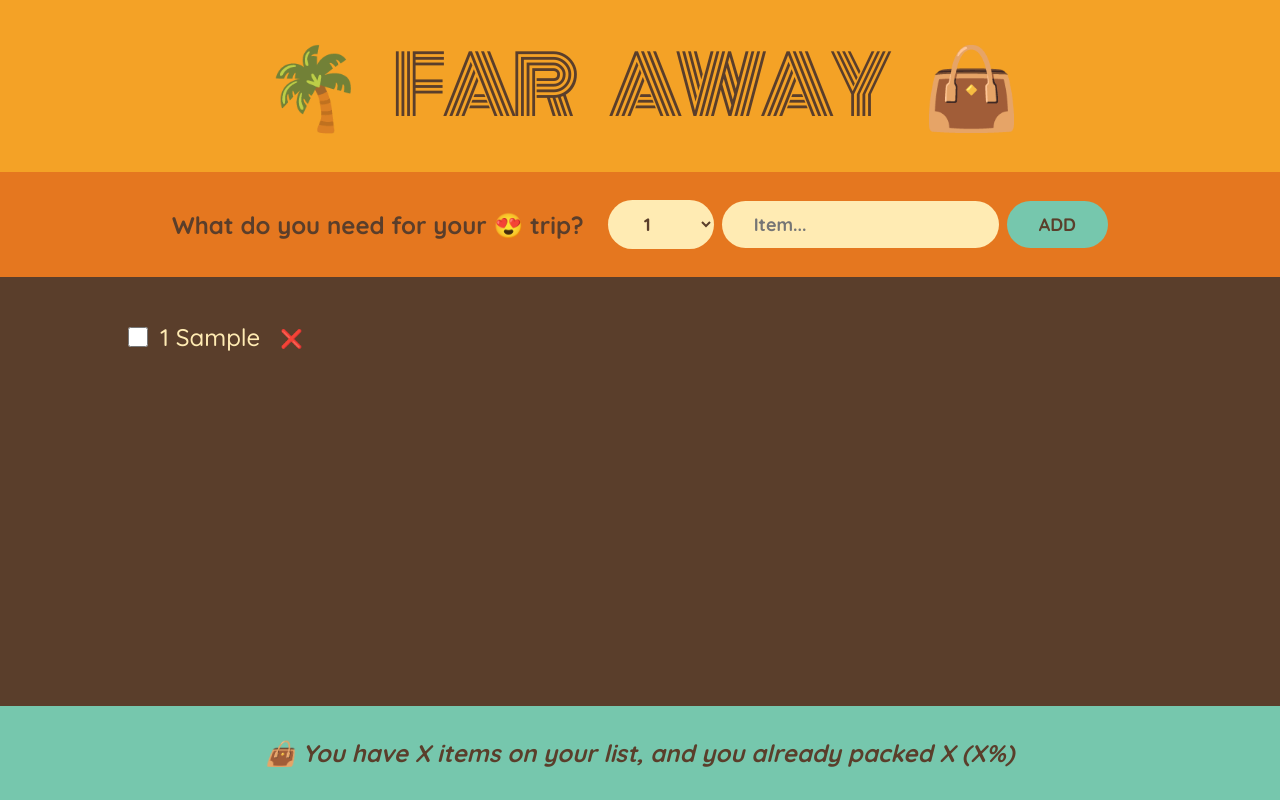
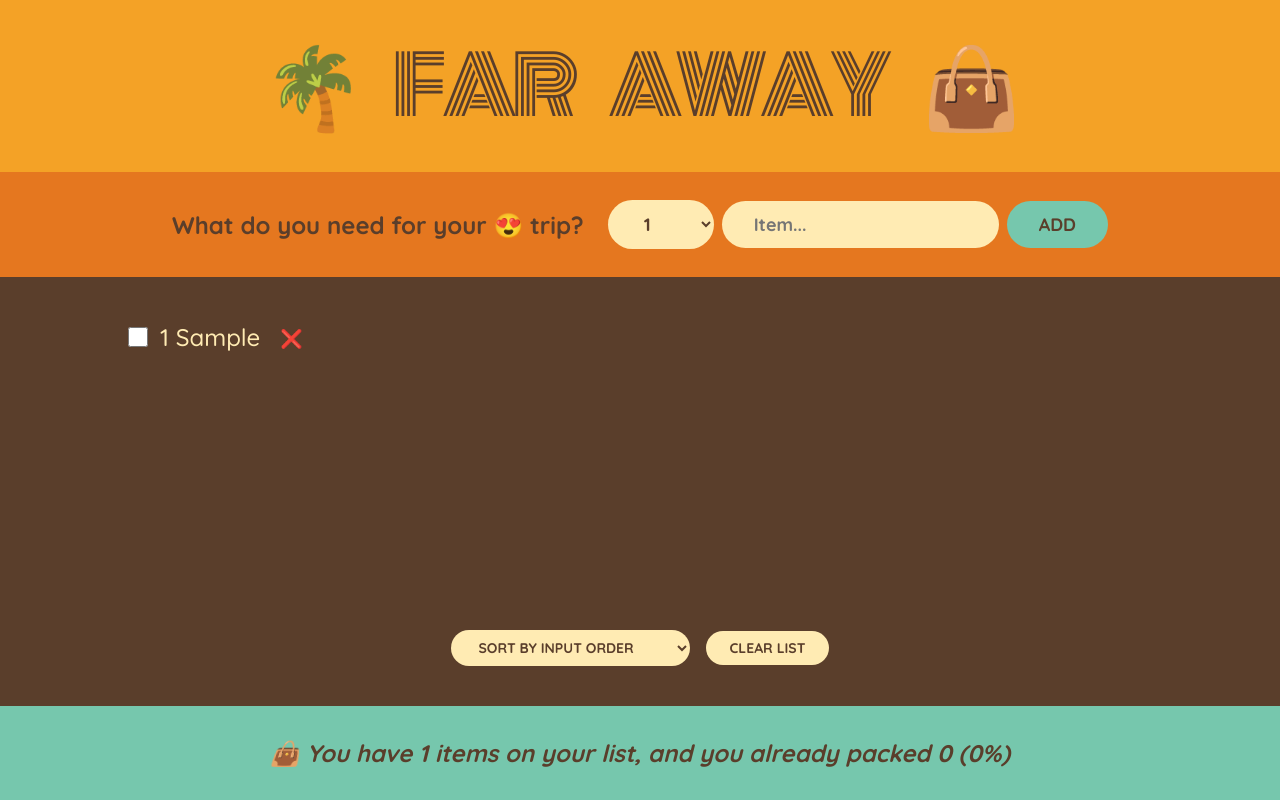
Before and after one commit to xelaz98/travel-list, a React (Create React App) app: page / in a window 1280 px wide. Both pictures are taken after typing "Sample" into the empty fields and a click on the button "ADD". Built offline with nearby package versions, Linux system fonts and the light colour scheme.

Commit message:
final steps

```diff
--- a/src/App.js
+++ b/src/App.js
@@ -1,4 +1,8 @@
 import { useState } from "react";
+import Logo from "./Logo";
+import Form from "./Form";
+import PackingList from "./PackingList";
+import Stats from "./Stats";
 
 export default function App() {
   const [items, setItems] = useState([]);
@@ -19,6 +23,14 @@
     );
   }
 
+  function handleClearList() {
+    const confirmed = window.confirm(
+      "Are you sure you want to delete all items?"
+    );
+
+    if (confirmed) setItems([]);
+  }
+
   return (
     <div className="app">
       <Logo />
@@ -27,92 +39,9 @@
         items={items}
         onDeleteItem={handleDeleteItem}
         onToggleItem={handleToggleItem}
+        onClearList={handleClearList}
       />
-      <Stats />
+      <Stats items={items} />
     </div>
   );
 }
-
-function Logo() {
-  return <h1>🌴 Far Away 👜</h1>;
-}
-
-function Form({ onAddItems }) {
-  const [description, setDescription] = useState("");
-  const [quantity, setQuantity] = useState(1);
-
-  function handleSubmit(e) {
-    e.preventDefault();
-
-    if (!description) return;
-
-    const newItem = { description, quantity, packed: false, id: Date.now() };
-    onAddItems(newItem);
-    setDescription("");
-    setQuantity(1);
-  }
-
-  return (
-    <form className="add-form" onSubmit={handleSubmit}>
-      <h3>What do you need for your 😍 trip?</h3>
-      <select
-        value={quantity}
-        onChange={(e) => setQuantity(Number(e.target.value))}
-      >
-        {Array.from({ length: 20 }, (_, i) => i + 1).map((num) => (
-          <option value={num} key={num}>
-            {num}
-          </option>
-        ))}
-      </select>
-      <input
-        type="text"
-        placeholder="Item..."
-        value={description}
-        onChange={(e) => setDescription(e.target.value)}
-      />
-      <button>Add</button>
-    </form>
-  );
-}
-
-function PackingList({ items, onDeleteItem, onToggleItem }) {
-  return (
-    <div className="list">
-      <ul>
-        {items.map((item) => (
-          <Item
-            item={item}
-            key={item.id}
-            onDeleteItem={onDeleteItem}
-            onToggleItem={onToggleItem}
-          />
-        ))}
-      </ul>
-    </div>
-  );
-}
-
-function Item({ item, onDeleteItem, onToggleItem }) {
-  return (
-    <li>
-      <input
-        type="checkbox"
-        value={item.packed}
-        onChange={() => onToggleItem(item.id)}
-      />
-      <span style={item.packed ? { textDecoration: "line-through" } : {}}>
-        {item.quantity} {item.description}
-      </span>
-      <button onClick={() => onDeleteItem(item.id)}>❌</button>
-    </li>
-  );
-}
-
-function Stats() {
-  return (
-    <footer className="stats">
-      <em>👜 You have X items on your list, and you already packed X (X%)</em>
-    </footer>
-  );
-}
--- /dev/null
+++ b/src/Form.js
@@ -0,0 +1,40 @@
+import { useState } from "react";
+
+export default function Form({ onAddItems }) {
+  const [description, setDescription] = useState("");
+  const [quantity, setQuantity] = useState(1);
+
+  function handleSubmit(e) {
+    e.preventDefault();
+
+    if (!description) return;
+
+    const newItem = { description, quantity, packed: false, id: Date.now() };
+    onAddItems(newItem);
+    setDescription("");
+    setQuantity(1);
+  }
+
+  return (
+    <form className="add-form" onSubmit={handleSubmit}>
+      <h3>What do you need for your 😍 trip?</h3>
+      <select
+        value={quantity}
+        onChange={(e) => setQuantity(Number(e.target.value))}
+      >
+        {Array.from({ length: 20 }, (_, i) => i + 1).map((num) => (
+          <option value={num} key={num}>
+            {num}
+          </option>
+        ))}
+      </select>
+      <input
+        type="text"
+        placeholder="Item..."
+        value={description}
+        onChange={(e) => setDescription(e.target.value)}
+      />
+      <button>Add</button>
+    </form>
+  );
+}
--- /dev/null
+++ b/src/Item.js
@@ -0,0 +1,15 @@
+export default function Item({ item, onDeleteItem, onToggleItem }) {
+  return (
+    <li>
+      <input
+        type="checkbox"
+        value={item.packed}
+        onChange={() => onToggleItem(item.id)}
+      />
+      <span style={item.packed ? { textDecoration: "line-through" } : {}}>
+        {item.quantity} {item.description}
+      </span>
+      <button onClick={() => onDeleteItem(item.id)}>❌</button>
+    </li>
+  );
+}
--- /dev/null
+++ b/src/Logo.js
@@ -0,0 +1,3 @@
+export default function Logo() {
+  return <h1>🌴 Far Away 👜</h1>;
+}
--- /dev/null
+++ b/src/PackingList.js
@@ -0,0 +1,46 @@
+import { useState } from "react";
+import Item from "./Item";
+
+export default function PackingList({
+  items,
+  onDeleteItem,
+  onToggleItem,
+  onClearList,
+}) {
+  const [sortBy, setSortBy] = useState("input");
+
+  let sortedItems;
+
+  if (sortBy === "input") sortedItems = items;
+  if (sortBy === "description")
+    sortedItems = items
+      .slice()
+      .sort((a, b) => a.description.localeCompare(b.description));
+  if (sortBy === "packed")
+    sortedItems = items
+      .slice()
+      .sort((a, b) => Number(a.packed) - Number(b.packed));
+
+  return (
+    <div className="list">
+      <ul>
+        {sortedItems.map((item) => (
+          <Item
+            item={item}
+            key={item.id}
+            onDeleteItem={onDeleteItem}
+            onToggleItem={onToggleItem}
+          />
+        ))}
+      </ul>
+      <div className="actions">
+        <select value={sortBy} onChange={(e) => setSortBy(e.target.value)}>
+          <option value="input">Sort by input order</option>
+          <option value="description">Sort by description</option>
+          <option value="packed">Sort by packed status</option>
+        </select>
+        <button onClick={onClearList}>Clear list</button>
+      </div>
+    </div>
+  );
+}
--- /dev/null
+++ b/src/Stats.js
@@ -0,0 +1,22 @@
+export default function Stats({ items }) {
+  if (!items.length)
+    return (
+      <p className="stats">
+        <em>Start adding items to your packing list 🚀</em>
+      </p>
+    );
+
+  const numItems = items.length;
+  const numPacked = items.filter((item) => item.packed).length;
+  const percentage = Math.round((numPacked / numItems) * 100);
+
+  return (
+    <footer className="stats">
+      <em>
+        {percentage === 100
+          ? "You got everything! Ready to go 👌✈️"
+          : `👜 You have ${numItems} items on your list, and you already packed ${numPacked} (${percentage}%)`}
+      </em>
+    </footer>
+  );
+}
--- a/src/index.css
+++ b/src/index.css
@@ -79,6 +79,7 @@
   flex-direction: column;
   gap: 3.2rem;
   align-items: center;
+  overflow: hidden;
 }
 
 .actions button,
@@ -99,6 +100,7 @@
   gap: 1.2rem;
   justify-content: center;
   align-content: start;
+  overflow: hidden;
 }
 
 .list li {
```
